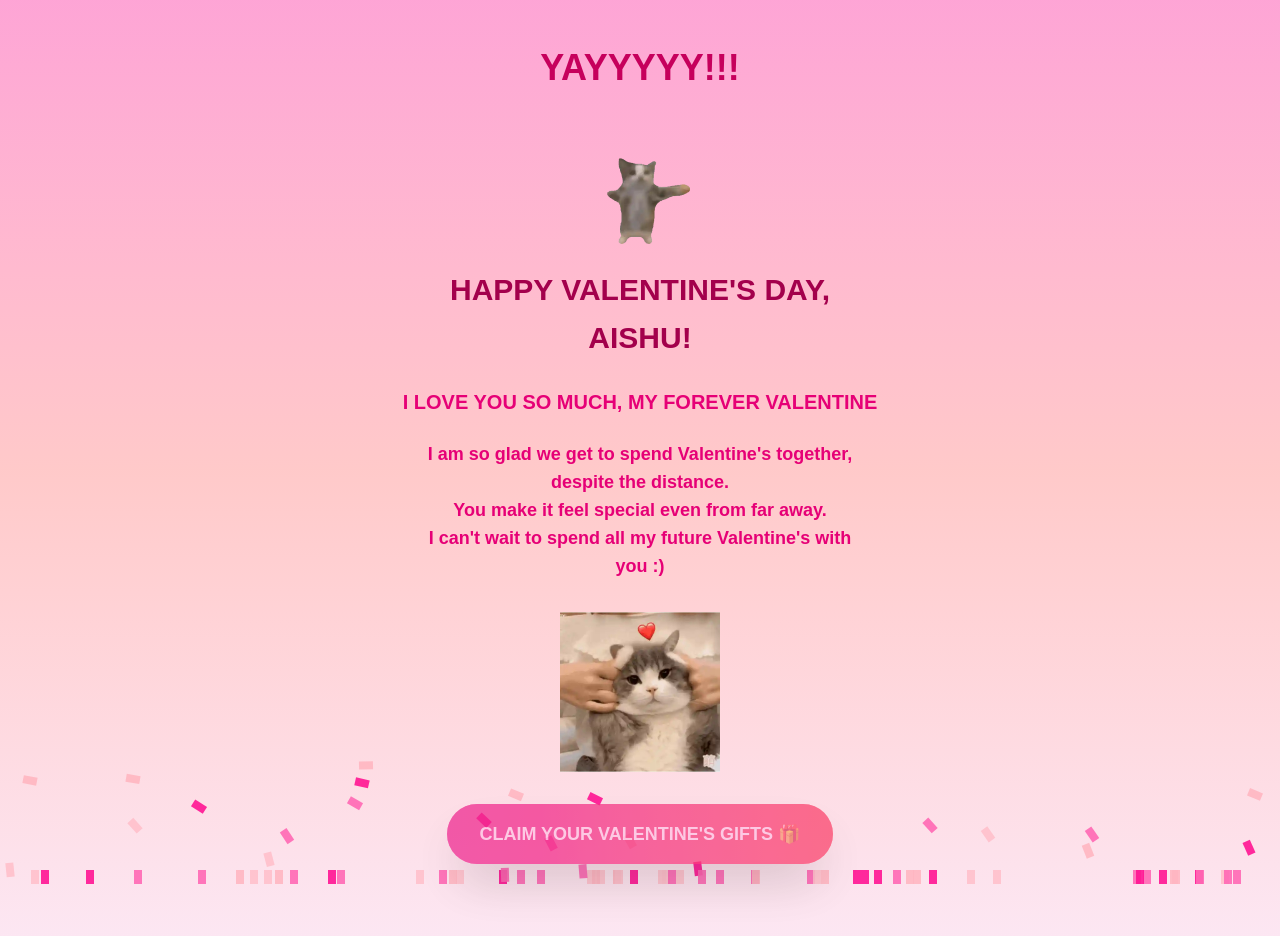
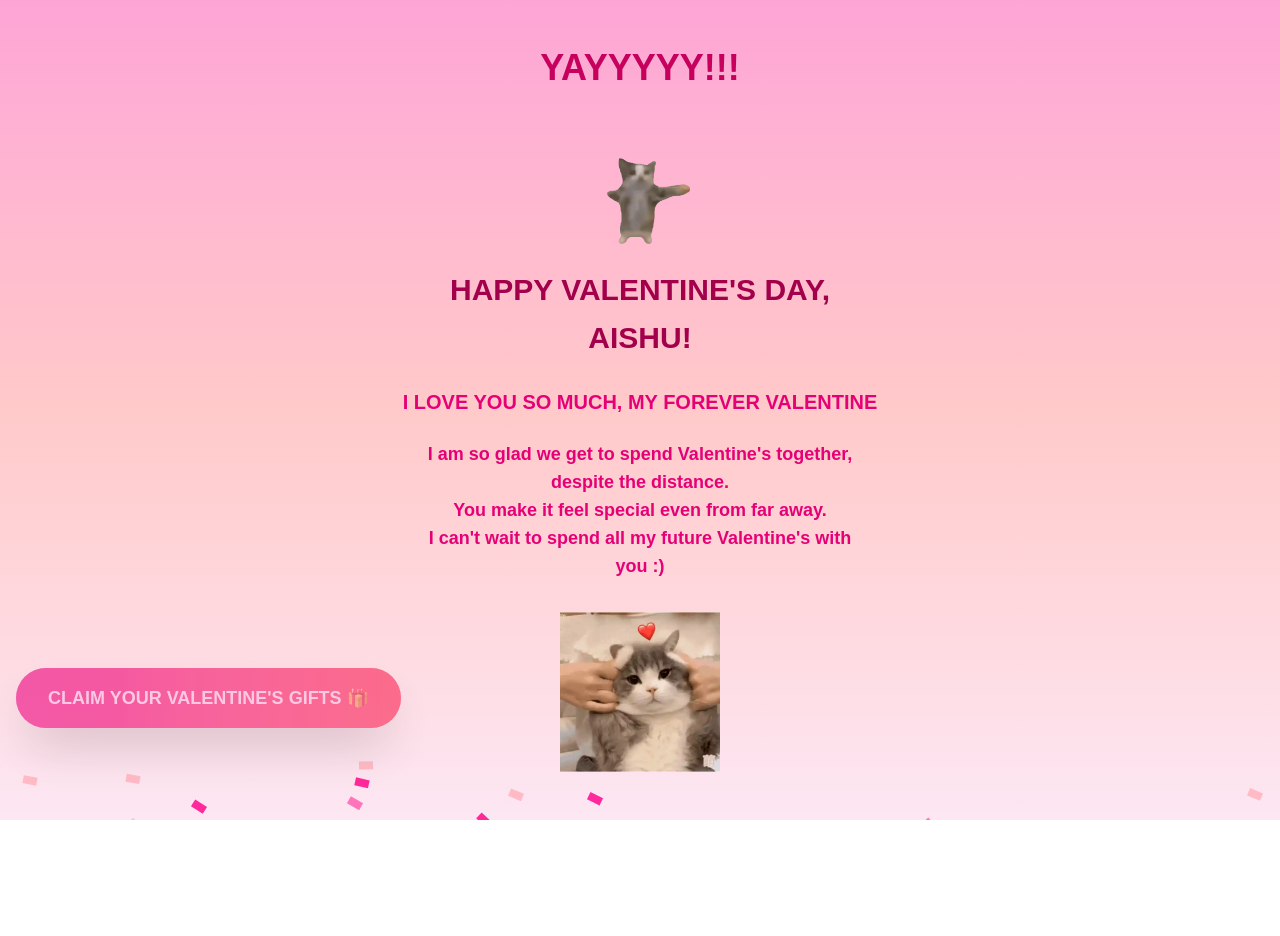
Before and after one commit to firsttimec0der/valentines, a Next.js app: page /hvd in a window 1280 px wide. Shown: the top 936 px of the page. After the commit the page ends 820 px from the top, so only its background shows below. Built offline with nearby package versions, Linux system fonts and the light colour scheme.

Commit message:
fix formatting issues

```diff
--- a/app/gifts/page.tsx
+++ b/app/gifts/page.tsx
@@ -34,7 +34,7 @@ export default function GiftsPage() {
                 rounded-2xl
                 shadow-xl
                 flex flex-col items-center justify-center
-                h-44 sm:h-48
+                h-40 sm:h-48
                 text-5xl
                 transition
                 hover:scale-105
--- a/app/gifts/vouchers/page.tsx
+++ b/app/gifts/vouchers/page.tsx
@@ -55,7 +55,7 @@ export default function FutureVouchersPage() {
           <div
             key={index}
             onClick={() => handleFlip(index)}
-            className="relative h-36 cursor-pointer perspective"
+            className="relative h-30 cursor-pointer perspective"
             >
             <div
                 className={`relative w-full h-full duration-500 ${
--- a/app/hvd/page.tsx
+++ b/app/hvd/page.tsx
@@ -70,7 +70,7 @@ export default function HvdPage() {
         </div>
 
         {/* BOTTOM */}
-        <div className="flex justify-center mt-6 sm:mt-8 mb-4 sm:mb-8">
+        <div className="flex justify-center mt-6 sm:mt-8 mb-4 sm:mb-8 fixed bottom-10">
           <button
             className="
               px-8 py-3 sm:py-4 rounded-full
```
